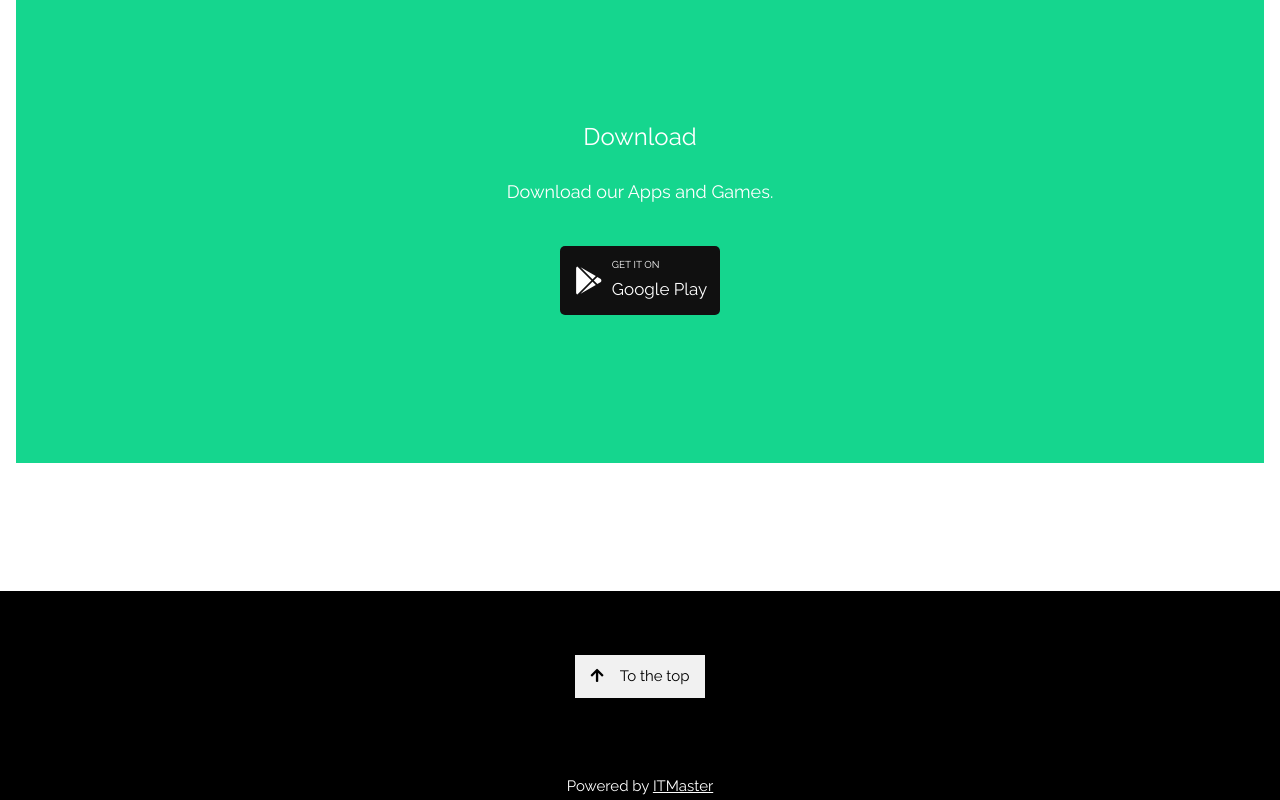
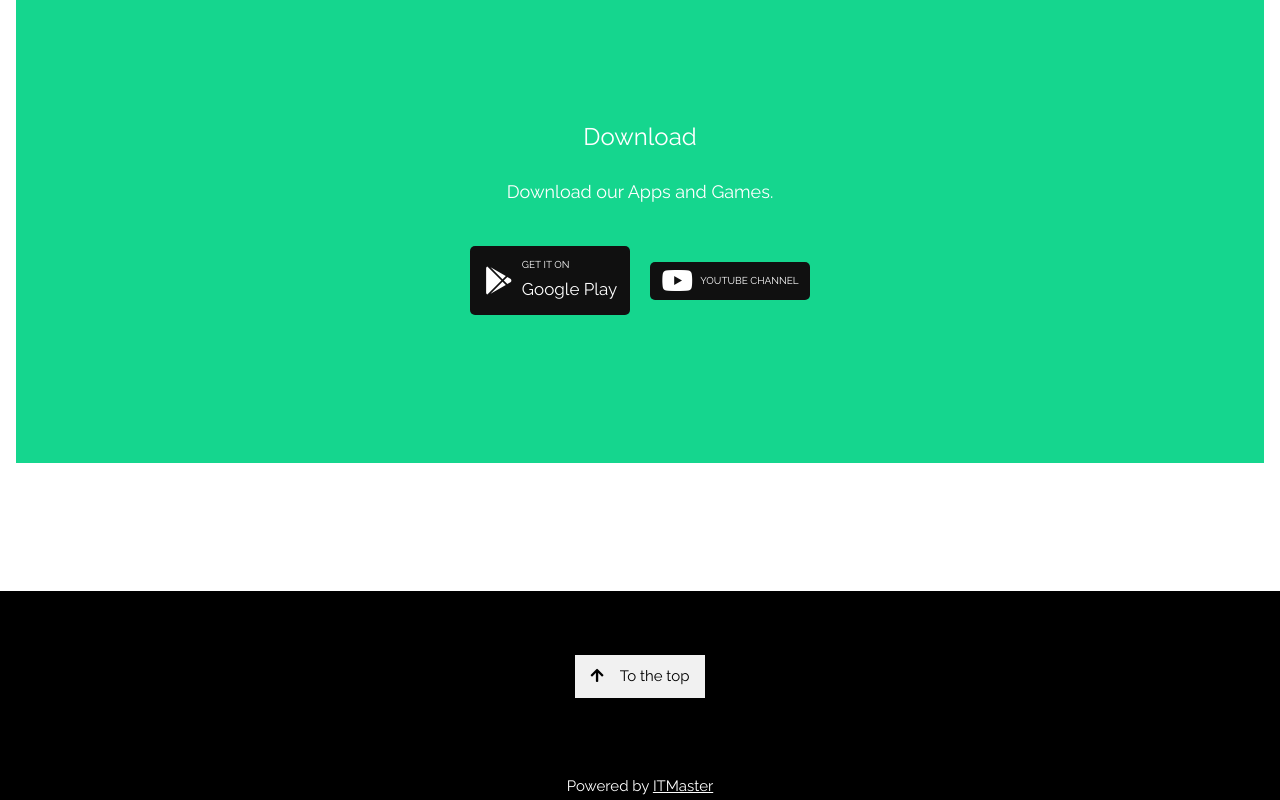
Before and after one commit to NewIT11/itmaster.github.io, a plain HTML site: page index.html in a window 1280 px wide. Shown: the part 1225-2025 px from the top of the page. Drawn offline with nearby package versions, Linux system fonts and the light colour scheme.

Commit message:
Update index.html

```diff
--- a/index.html
+++ b/index.html
@@ -141,6 +141,10 @@ body, html {
     <i class="fab fa-google-play"></i>
     <p>Get it on <br/> <span class="big-txt">Google Play</span></p>
   </a>
+  <a class="app-btn blu flex vert" href="https://www.youtube.com/channel/UCyE-mI3pebScPNQ91ukS_wQ">
+    <i class="fab fa-youtube"></i>
+    <p>Youtube Channel<br/> <span class="big-txt"></span></p>
+  </a>
 
 </div>
 </div>
```
